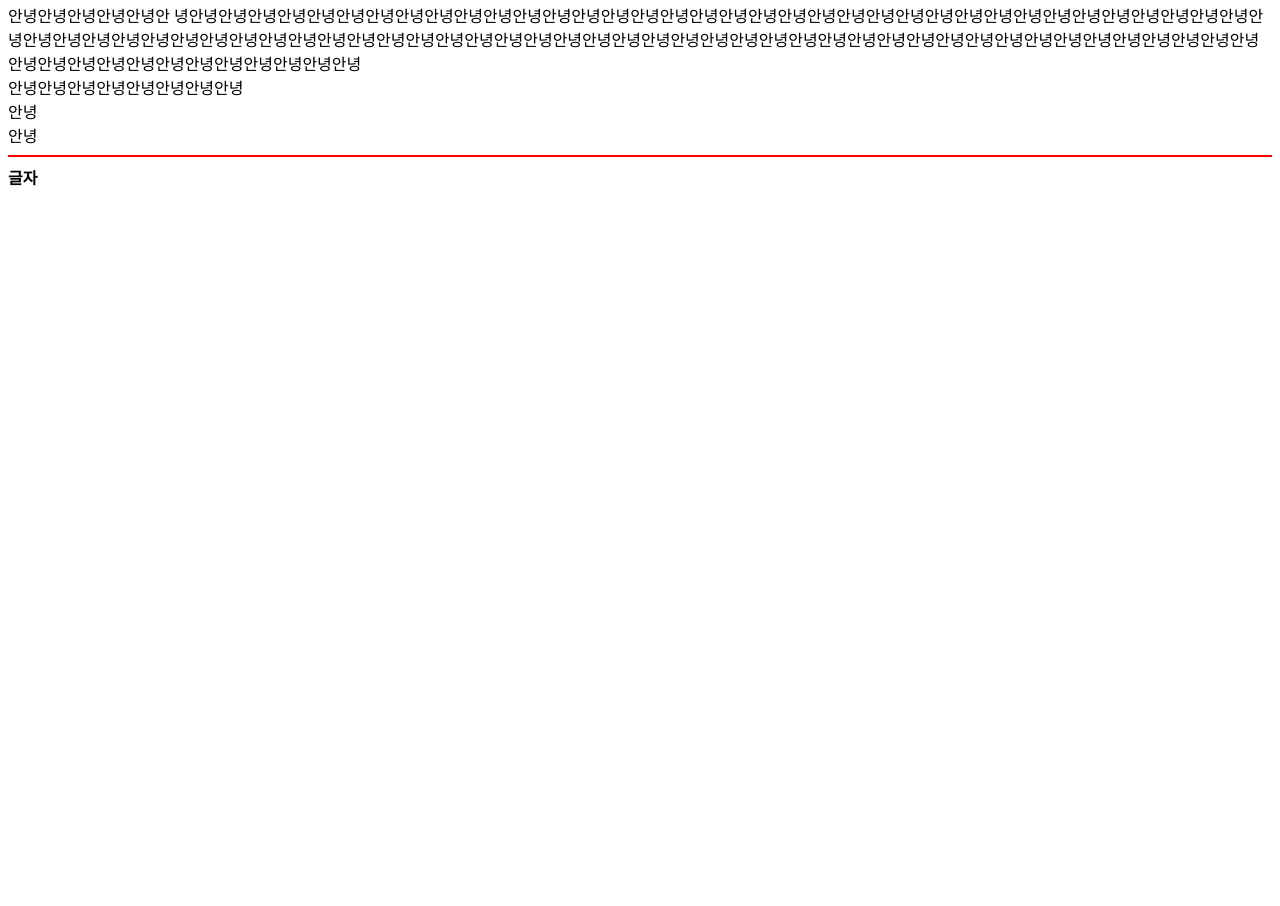
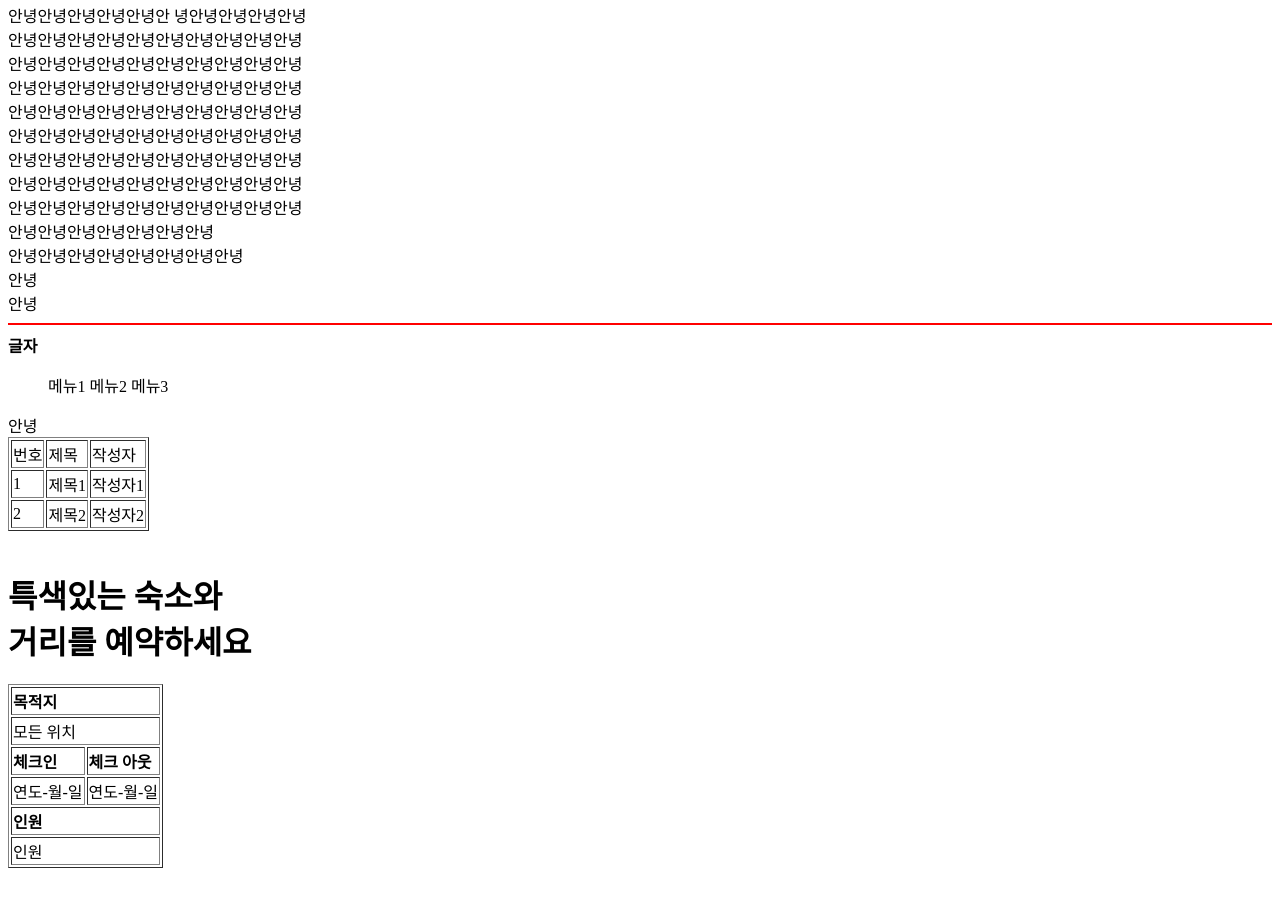
Before and after one commit to jmjmjmjmjmjm/html-css, a plain HTML site: page ch02/tag_01.html in a window 1280 px wide. Shown: the part 332-1238 px from the top of the page. Before the commit the page ends 800 px from the top, so only its background shows below. Drawn offline with Linux system fonts and the light colour scheme.

Commit message:
day02 morning

```diff
--- a/ch02/tag_01.html
+++ b/ch02/tag_01.html
@@ -1,4 +1,16 @@
 <html>
+    <head>
+    <style>
+        li{
+            display: inline;
+        }
+        div{
+                width: 300px;
+
+        }
+
+    </style>
+    </head>
     <body>
         <!-- 헤딩 테그 h1 ~ h6 -->
         <h1>제목1</h1>
@@ -26,5 +38,68 @@
         <b>글자</b>
 
         <!-- 모든태그는 div 아니면 span에서 파생-->
+
+        <!-- 목록 태그 -->
+        <!--모든 웹 사트의 메뉴는 ul(unorder list)태그-->
+        <ul>
+            <li>메뉴1</li>
+            <li>메뉴2</li>
+            <li>메뉴3</li>
+        </ul>
+        <!-- 순서가 있는 리스트 ol 1.2.3.-->
+
+        <div>
+            안녕
+        </div>
+
+        <!-- 표를 만드는 태그 -->
+        <!-- 주로 게시판에서 많이 활용된다. -->
+        <table border="1">
+            <tr><!--하나의 행 나를 감싸고 있는 부모(tbody)의 크기에 따라 block 이라도 작게 잡힌다.-->
+                <td>번호</td>
+                <td>제목</td>
+                <td>작성자</td>
+            </tr>
+            <tr>
+                <td>1</td>
+                <td>제목1</td>
+                <td>작성자1</td>
+            </tr>
+            <tr>
+                <td>2</td>
+                <td>제목2</td>
+                <td>작성자2</td>
+            </tr>
+        </table>
+        <br/>
+        <!--  rowspan colspan 속성 - 행 열 합치기 -->
+        <h1>
+            특색있는 숙소와 <br/>
+            거리를 예약하세요
+        </h1>
+        <table border="1">
+            <tr>
+                <td colspan="2"><b>목적지</b></td>
+            </tr>
+            <tr>
+                <td colspan="2">모든 위치</td>
+            </tr>
+            <tr>
+                <td><b>체크인</b></td>
+                <td><b>체크 아웃</b></td>
+            </tr>
+            <tr>
+                <td>연도-월-일</td>
+                <td>연도-월-일</td>
+            </tr>
+            <tr>
+                <td colspan="2"><b>인원</b></td>
+            </tr>
+            <tr>
+                <td colspan="2">인원</td>
+            </tr>
+        </table>
+        <br/><br/><br/><br/><br/><br/><br/><br/><br/><br/><br/><br/><br/><br/><br/><br/><br/><br/><br/><br/>
     </body>
+
 </html>
```
Also changed, not shown: ch02/p83_practice.html (added, +33 -0 lines), ch03/href01.html (added, +8 -0 lines), ch03/img01.html (added, +24 -0 lines), ch04/form01.html (added, +33 -0 lines), ch03/image/img1.jpg (added), ch05/flex01.html (added).
